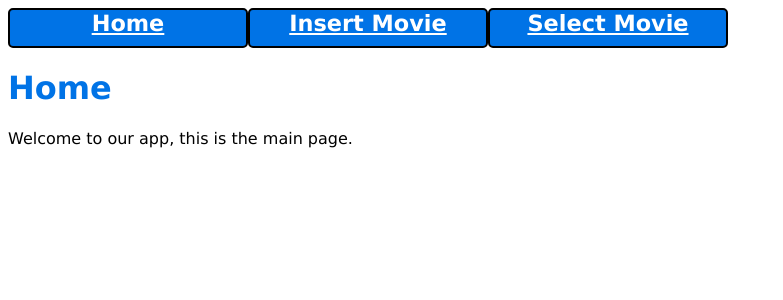
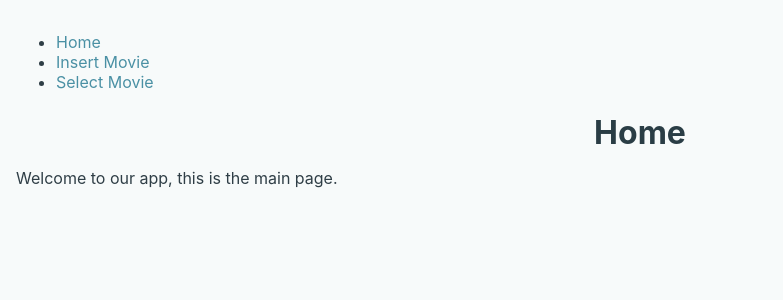
Before and after one commit to megdugan/CRUD, a Flask app: page / in a window 1280 px wide. Shown: the top 300 px of the page, without its empty margins (0-783 px from the left). Run offline with Flask 3, Linux system fonts and the light colour scheme.

Commit message:
Added some CSS styling

```diff
--- a/static/style.css
+++ b/static/style.css
@@ -1,87 +1,89 @@
-/* the --color-header and others are CSS variables, which we access later.
-   I chose these colors using https://venngage.com/tools/accessible-color-palette-generator
-   I liked the contrasting palette2 colors.
+/* --- Meg and Nina --- */
+/* --- CSS file for CRUD --- */
 
-   The idea is that
-
-   * the header (blue family) color is for headers and the background color of the nav bar buttons.
-   * the nav bar will have white text on the header bgcolor
-   * the nav bar will use the focus (greenish) color for
-
-*/
-
-HTML {
-    --color-header: #0073e6;  /* for H1-H6 and nav buttons. */
-    --color-focus: #5ba300;   /* for focussed elements and mouseover on nav */
-    --color-alert: #b51963;   /* for flashed messages and such. */
-    --color-nav-fg: white;    /* foreground color of nav text. */
-    --font-family: Verdana;
-    font-family: var(--font-family)
+header {
+    color: #5e6d70;
+    background-color: #e8f0f2;
+    padding: 1.5rem;
+    text-align: center;
+    border-radius: 8px;
+    margin-bottom: 1rem;
 }
 
-/* For flashed messages; make them stand out using reddish and italics */
-
-#messages {
-    color: var(--color-alert);
-    font-style: italic;
+body {
+    color: #2f3e46;
+    font-family: "Inter", "Helvetica Neue", Arial, sans-serif;
+    background-color: #f7fafa;
+    padding: 1rem;
+    margin: 0;
 }
 
-
-h1, h2, h3, h4, h5, h6 {
-    color: var(--color-header);
+footer {
+    color: #5e6d70;
+    background-color: #e8f0f2;
+    padding: 1.5rem;
+    text-align: center;
+    border-radius: 8px;
+    margin-top: 2rem;
 }
 
 h1 {
-    font-size: 200%;
-}
-
-
-/* for a simple navbar. Talk to Scott if you want drop-downs. */
-nav > ul {
-    display: flex;
-    flex-direction: row;
-}
-
-nav ul {
-    list-style-type: none;
-    margin: 0px;
-    padding: 0px;
-}
-
-nav > ul > li {
-    flex: 0 0 auto;
-    width: 15em;
-}
-
-nav button, nav a {
-    display: block;
-    box-sizing: border-box; /* easier to make button and A the same size */
-    width: 100%;
-    height: 40px;
-    padding: 0px;
-    padding-bottom: 5px;
-    background-color: var(--color-header);
-    color: var(--color-nav-fg);
-    border: 2px solid black;
-    border-radius: 5px;
-    cursor: pointer;
-    /* Firefox uses font -apple-system unless I repeat the font spec here. */
-    font-family: var(--font-family);
-    font-weight: bold;
-    font-size: 1.4rem;
-}
-
-/* Only the top-level buttons are centered; lower ones are left-aligned. */
-nav > ul > li > button , nav > ul > li > a {
+    color: #2a3d45;
+    font-size: 2rem;
+    margin-bottom: 0.5em;
     text-align: center;
 }
 
-/* because of the margin trick, this can only be used for the last element */
-
-nav li.right {
-    margin-left: auto;
+h2 {
+    color: #2a3d45;
+    font-size: 1.5rem;
+    margin-bottom: 0.5em;
 }
 
-nav button:hover, button:focus, nav a:hover, nav a:focus {
-    background-color: var(--color-focus);
+h3 {
+    color: #2a3d45;
+    font-size: 1.5rem;
+    text-align: center;
 }
+
+a {
+    color: #4a90a4;
+    text-decoration: none;
+}
+
+a:hover {
+    color: #3b768a;
+    text-decoration: underline;
+}
+
+form.search {
+    background-color: #ffffff;
+    border: 2px solid #d0e3e7;
+    border-radius: 8px;
+    padding: 1rem 1.5rem;
+    margin: 2rem auto;
+}
+
+form.search label {
+    color: #2f3e46;
+    font-weight: 500;
+    margin: 0.5rem;
+}
+
+form.search input[type="text"],form.search select {
+    font-size: 1rem;
+    border: 1px solid #c2d4d8;
+    border-radius: 8px;
+    padding: 0.5rem 1rem;
+    margin-left: 0.25rem;
+}
+
+form.search input[type="submit"] {
+    color: #ffffff;
+    font-size: 1rem;
+    background-color: #4a90a4;
+    border: none;
+    border-radius: 8px;
+    padding: 0.5rem 1rem;
+    margin-left: 1rem;
+}
```
